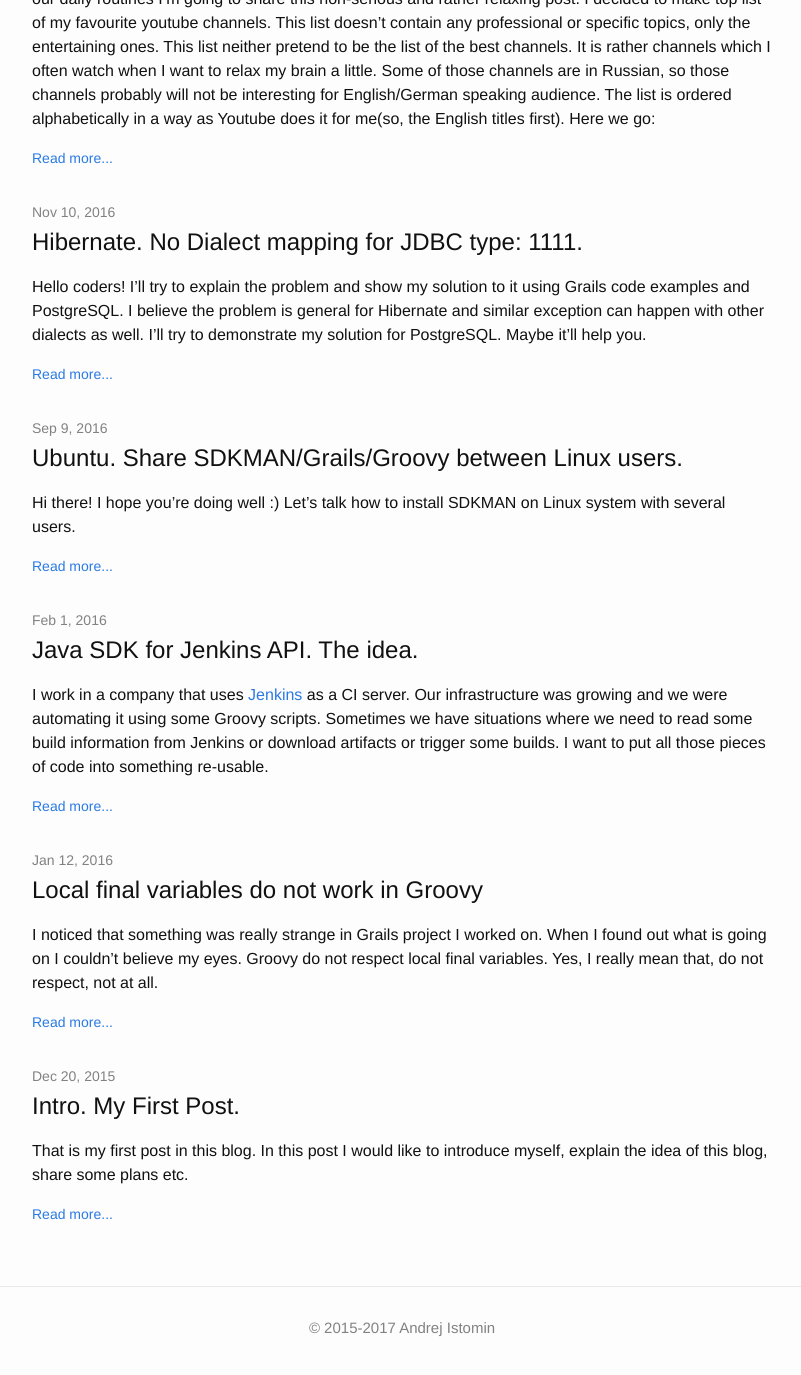
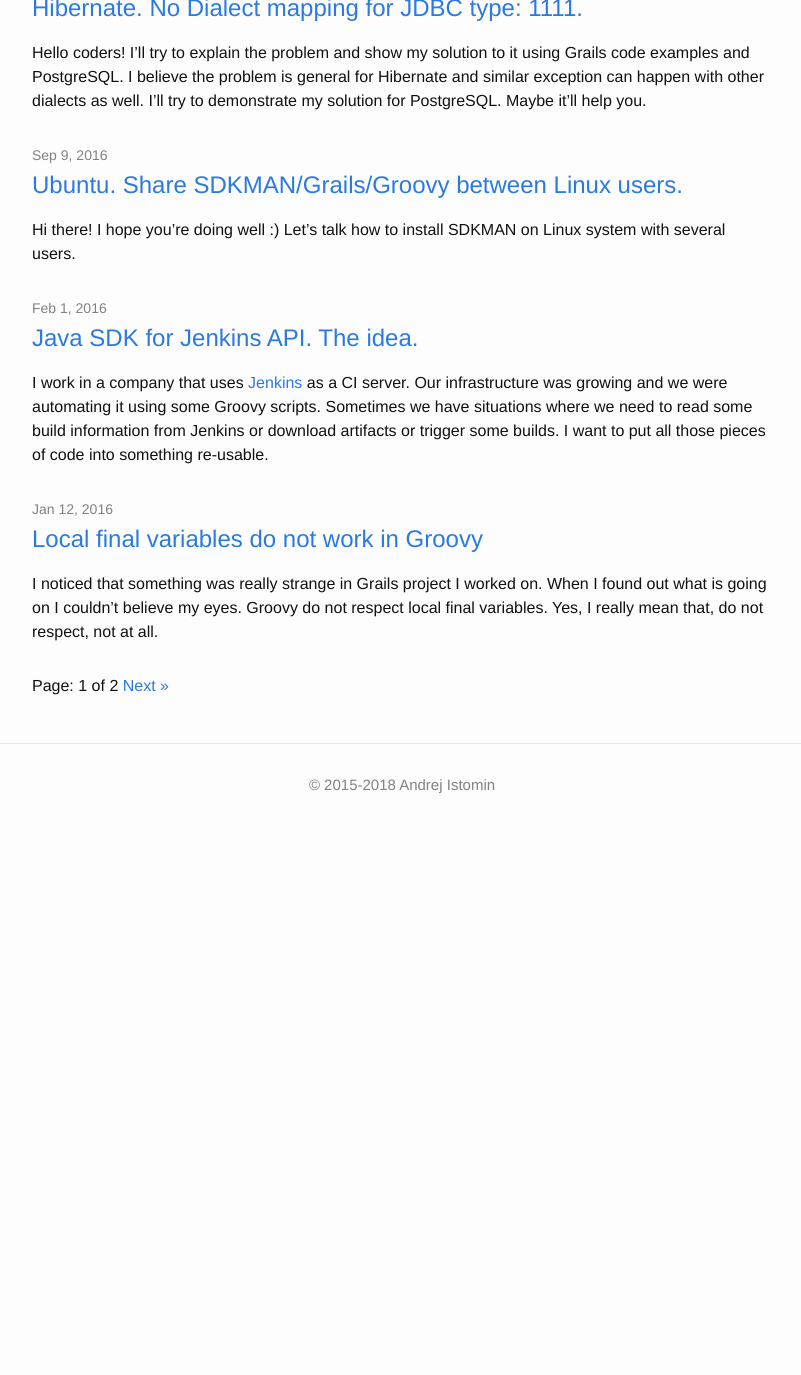
Before and after one commit to aistomin/aistomin.github.io, a Jekyll site: the page built from index.html, in a window 1280 px wide and 1400 px high, scrolled down 1742 px. Shown: the top 1375 px of the window, without its empty margins (238-1039 px from the left). Built offline with Jekyll 4.4.1, drawn with Linux system fonts in a browser that asks for light colours; the list of posts is cut into pages by our own code; after the commit the page ends 2599 px from its top, so only the background shows below that; some of the changed text lies outside the part shown.

Commit message:
the pagination was added.

```diff
--- a/_config.yml
+++ b/_config.yml
@@ -12,5 +12,10 @@ linkedin_username: "andrej-istomin-51ba7530"
 google_id: "100948245902150777435"
 youtube_id: "UC_Xbh9rT4YiFL4U84oalEjQ"
 markdown: kramdown
-copyright: "© 2015-2017 Andrej Istomin"
+copyright: "© 2015-2018 Andrej Istomin"
 year: "2015"
+paginate: 10
+
+plugins:
+ - jekyll-paginate
+ - kramdown
--- a/index.html
+++ b/index.html
@@ -3,16 +3,30 @@ layout: default
 ---
 
 <div class="home">
+  <ul class="post-list">
+    {% for post in paginator.posts %}
+    <li>
+      <span class="post-meta">{{ post.date | date: "%b %-d, %Y" }}</span>
 
-  <ul class="post-list">
-    {% for post in site.posts %}
-      <li>
-        <span class="post-meta">{{ post.date | date: "%b %-d, %Y" }}</span>
-        <h2>{{ post.title }}</h2>
-        <span class="post-content">{{ post.excerpt }}</span>
-        <span class="post-meta"><a href="{{ post.url }}">Read more...</a></span>
-      </li>
+      <h2>
+        <a class="post-link" href="{{ post.url | relative_url }}">{{ post.title | escape }}</a>
+      </h2>
+
+      {{ post.excerpt }}
+    </li>
     {% endfor %}
+
+    <div class="pagination">
+      {% if paginator.previous_page %}
+      <a href="{{ paginator.previous_page_path }}" class="previous">&laquo; Previous</a>
+      {% endif %}
+
+      <span class="page_number">Page: {{ paginator.page }} of {{ paginator.total_pages }}</span>
+
+      {% if paginator.next_page %}
+      <a href="{{ paginator.next_page_path }}" class="next">Next &raquo;</a>
+      {% endif %}
+    </div>
   </ul>
 
 </div>
```
